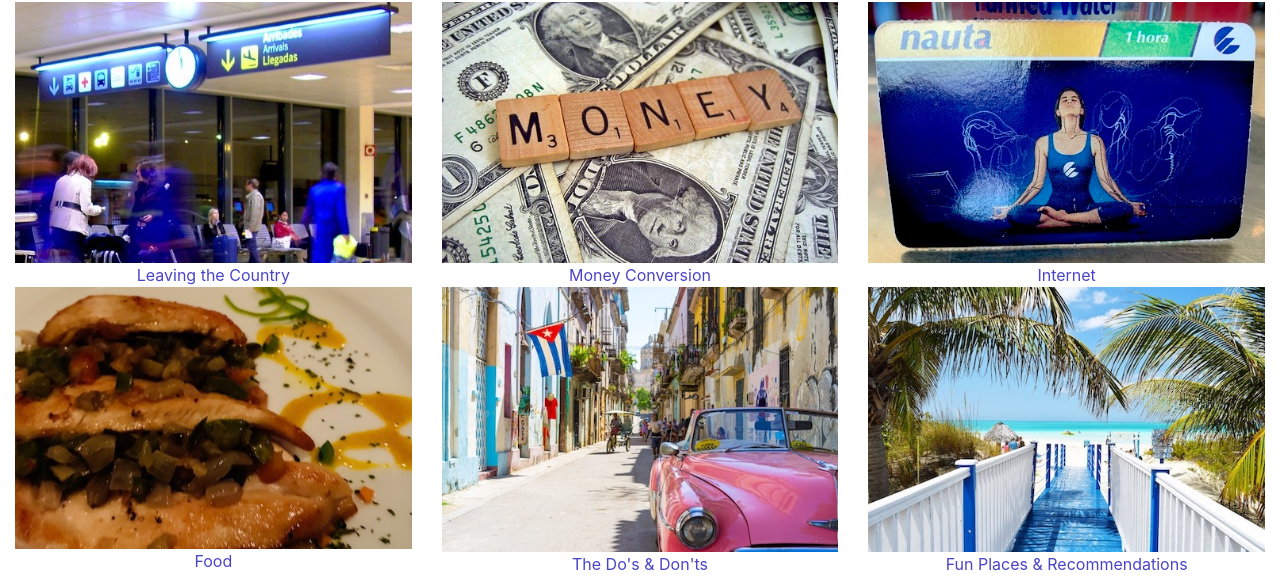
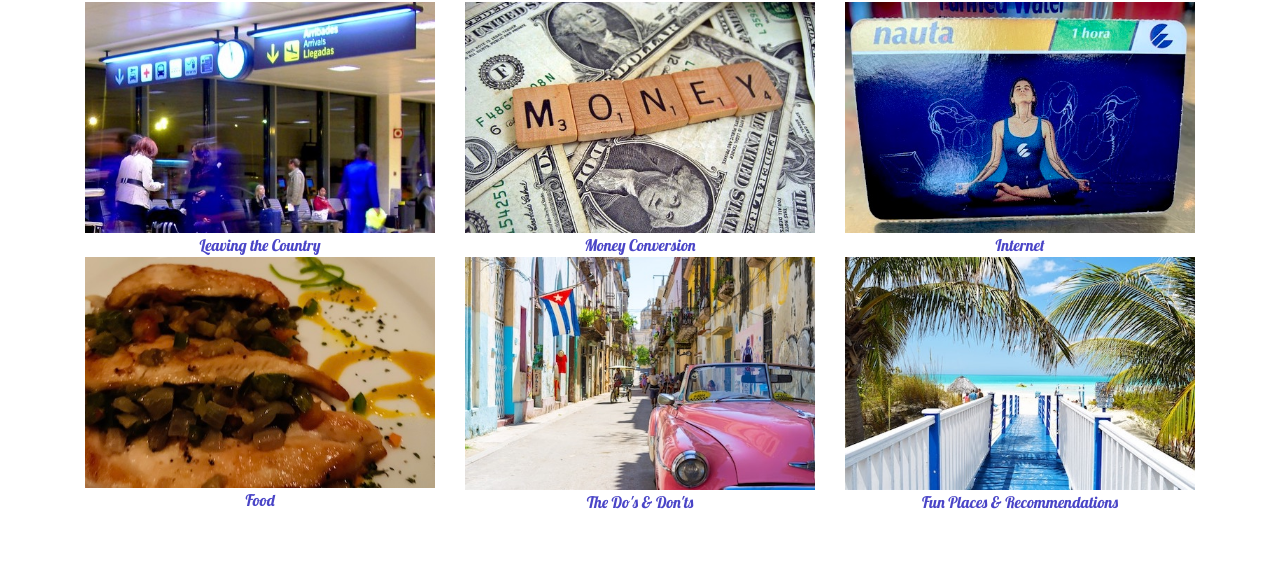
Before and after one commit to jalissa22/cubasite, a plain HTML site: page index.html in a window 1280 px wide. Shown: the part 580-1156 px from the top of the page. After the commit the page ends 1094 px from the top, so only its background shows below. Drawn offline with nearby package versions, Linux system fonts and the light colour scheme; a web font is replaced by a local one.

Commit message:
fonts
messing with fonts

```diff
--- a/index.html
+++ b/index.html
@@ -8,7 +8,8 @@
     <!-- Bootstrap CSS -->
     <link rel="stylesheet" href="https://stackpath.bootstrapcdn.com/bootstrap/4.3.1/css/bootstrap.min.css" integrity="sha384-ggOyR0iXCbMQv3Xipma34MD+dH/1fQ784/j6cY/iJTQUOhcWr7x9JvoRxT2MZw1T" crossorigin="anonymous">
     <link rel="stylesheet" type="text/css" href="styles.css">
-    <link href="https://fonts.googleapis.com/css?family=Berkshire+Swash|Lobster|Pacifico|Sofia" rel="stylesheet">
+    <link href="https://fonts.googleapis.com/css?family=Lobster" rel="stylesheet">
+
 
     <title>Cuba Site</title>
 
@@ -46,35 +47,35 @@
     </p>
 
 
-    <div class="container-fluid">
+    <div class="container">
   <div class="row">
-    <div class="col-4">
+    <div class="col-sm-4">
     	<a href="leaving.html">
     		<img src="images/1.jpg" class="img-fluid" alt="People moving around airport"></a>
       Leaving the Country
     </div>
 
-    <div class="col-4">
+    <div class="col-sm-4">
     	<a href="money.html"><img src="images/2.jpg" class="img-fluid" alt="Dollar bill background with Scrable peices spelling MONEY "></a>
       Money Conversion
     </div>
 
-    <div class="col-4">
+    <div class="col-sm-4">
     	<a href="internet.html"><img src="images/3.jpg" class="img-fluid" alt="Cuban internet card with lady meditating on the front"></a>
       Internet
     </div>
 
-    <div class="col-4">
+    <div class="col-sm-4">
     	<a href="food.html"><img src="images/4.jpg" class="img-fluid" alt="Chicken on a plate with bell peppers ontop"></a>
       Food
     </div>
 
-    <div class="col-4">
+    <div class="col-sm-4">
     	<a href="dos.html"><img src="images/5.jpg" class="img-fluid" alt="Classic car parked in ally with cuban flag in the background"></a>
       The Do's & Don'ts
     </div>
 
-    <div class="col-4">
+    <div class="col-sm-4">
     	<a href="fun.html"><img src="images/6.jpg" class="img-fluid" alt="Bridge leading to white beach with clear water"></a>
       Fun Places & Recommendations
     </div>
--- a/styles.css
+++ b/styles.css
@@ -1,8 +1,9 @@
 body{
 	color:#4A45C7;
-	font-family:'Lobster','Berkshire Swash', , 'Pacifico';
+	font-family: 'Lobster', cursive;
 	text-align: center;
 }
+
 p{
 	font-family: arial;
 }
```
Also changed, not shown: 2 other files.
